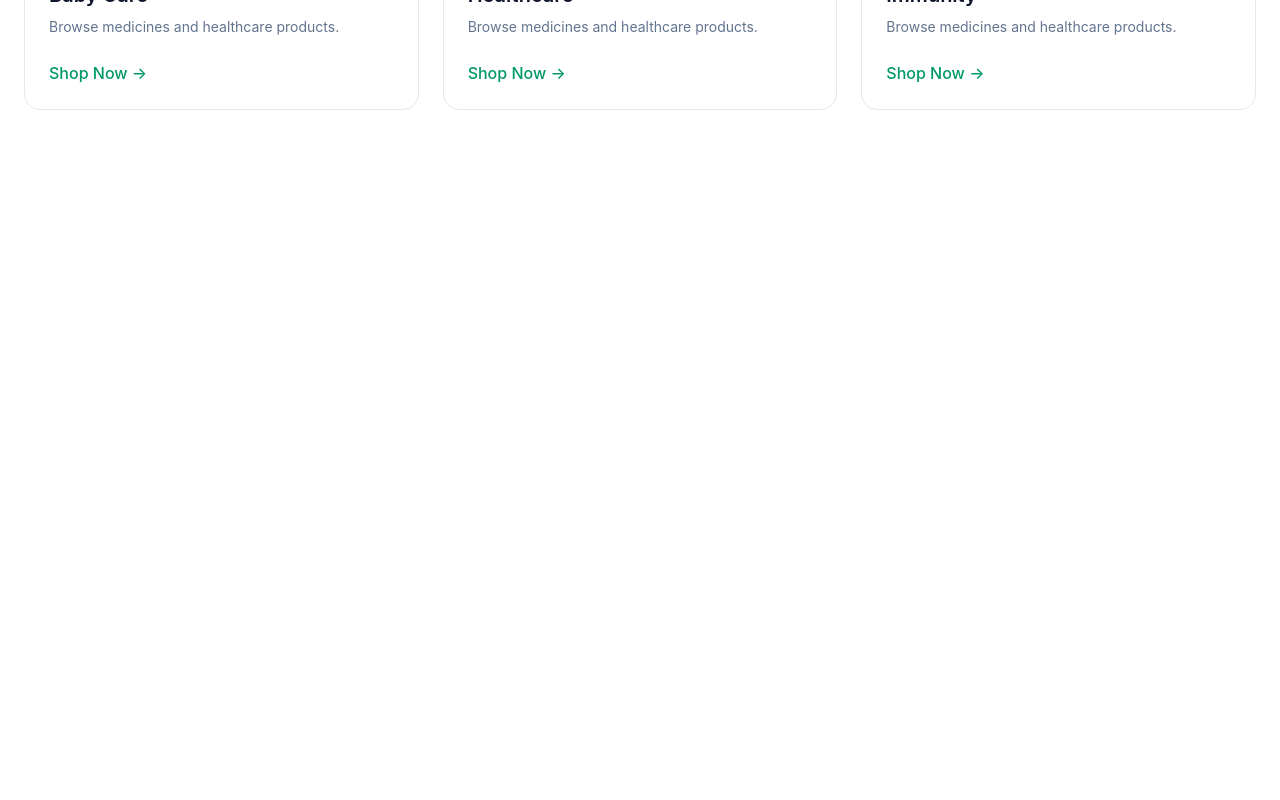
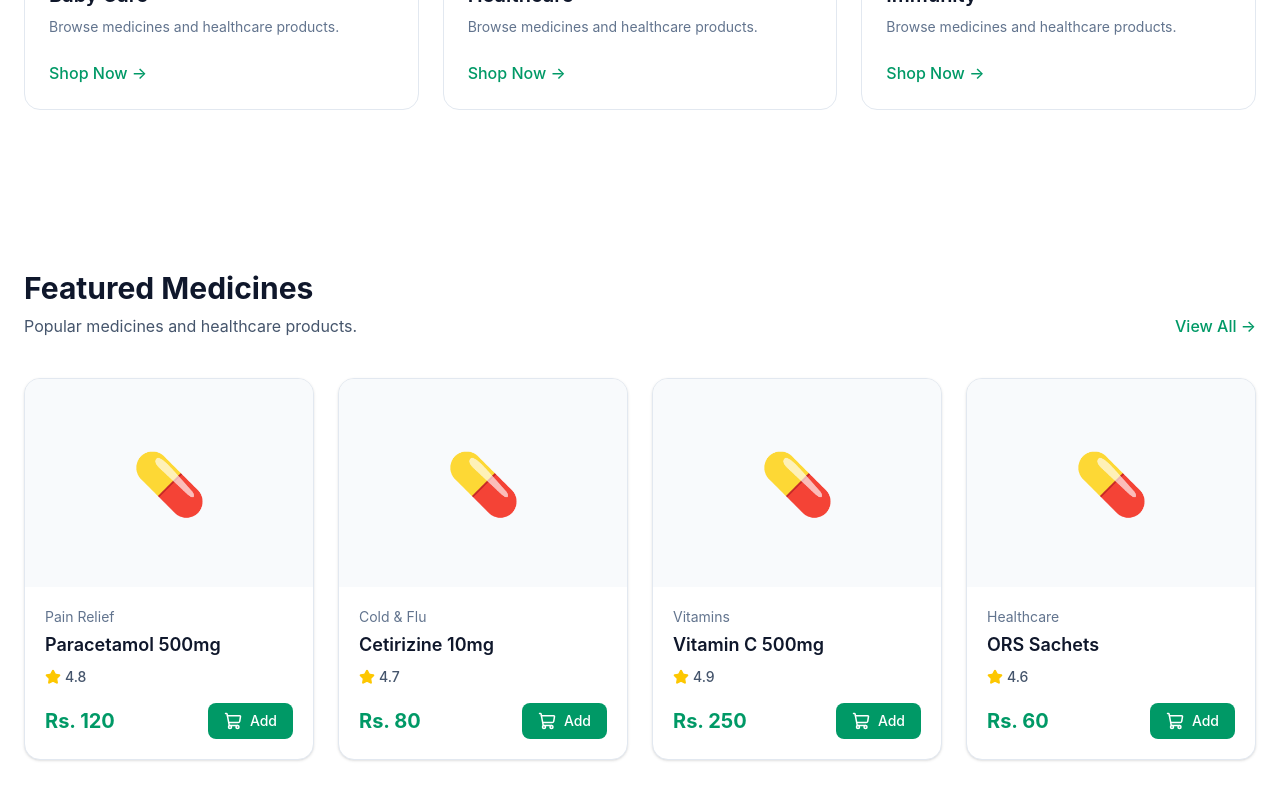
Before and after one commit to paudel-a/AushadhiXpress, a React (Vite) app: page / in a window 1280 px wide. Shown: the part 1295-2095 px from the top of the page. Before the commit the page ends 1485 px from the top, so only its background shows below. Built offline with nearby package versions, Linux system fonts and the light colour scheme.

Commit message:
feat: add featured medicines section

```diff
--- a/src/App.tsx
+++ b/src/App.tsx
@@ -1,12 +1,14 @@
 import Navbar from "./components/layout/Navbar";
 import Hero from "./components/home/Hero";
 import Categories from "./components/home/Categories";
+import FeaturedMedicines from "./components/home/FeaturedMedicines";
 function App() {
   return (
     <>
       <Navbar />
       <Hero />
       <Categories />
+      <FeaturedMedicines />
     </>
   );
 }
--- /dev/null
+++ b/src/components/home/FeaturedMedicines.tsx
@@ -0,0 +1,36 @@
+import { medicines } from "../../data/medicines";
+import MedicineCard from "./MedicineCard";
+
+function FeaturedMedicines() {
+  return (
+    <section className="px-6 py-20">
+      <div className="mx-auto max-w-7xl">
+        {/* Section Header */}
+        <div className="mb-10 flex items-end justify-between">
+          <div>
+            <h2 className="text-3xl font-bold text-slate-900">
+              Featured Medicines
+            </h2>
+
+            <p className="mt-2 text-slate-600">
+              Popular medicines and healthcare products.
+            </p>
+          </div>
+
+          <button className="font-medium text-emerald-600 transition hover:text-emerald-700">
+            View All →
+          </button>
+        </div>
+
+        {/* Medicine Grid */}
+        <div className="grid gap-6 sm:grid-cols-2 lg:grid-cols-4">
+          {medicines.map((medicine) => (
+            <MedicineCard key={medicine.id} medicine={medicine} />
+          ))}
+        </div>
+      </div>
+    </section>
+  );
+}
+
+export default FeaturedMedicines;
--- /dev/null
+++ b/src/components/home/MedicineCard.tsx
@@ -0,0 +1,50 @@
+import { Star, ShoppingCart } from "lucide-react";
+import type { Medicine } from "../../data/medicines";
+
+interface MedicineCardProps {
+  medicine: Medicine;
+}
+
+function MedicineCard({ medicine }: MedicineCardProps) {
+  return (
+    <div className="group overflow-hidden rounded-2xl border border-slate-200 bg-white shadow-sm transition-all duration-300 hover:-translate-y-1 hover:shadow-lg">
+      {/* Medicine Image */}
+      <div className="flex h-52 items-center justify-center bg-slate-50">
+        <div className="flex h-52 items-center justify-center bg-slate-50">
+          <div className="text-6xl">💊</div>
+        </div>
+      </div>
+
+      {/* Medicine Details */}
+      <div className="p-5">
+        <p className="text-sm text-slate-500">{medicine.category}</p>
+
+        <h3 className="mt-1 text-lg font-semibold text-slate-900">
+          {medicine.name}
+        </h3>
+
+        {/* Rating */}
+        <div className="mt-2 flex items-center gap-1">
+          <Star size={16} className="fill-yellow-400 text-yellow-400" />
+          <span className="text-sm font-medium text-slate-600">
+            {medicine.rating}
+          </span>
+        </div>
+
+        {/* Price + Cart */}
+        <div className="mt-4 flex items-center justify-between">
+          <p className="text-xl font-bold text-emerald-600">
+            Rs. {medicine.price}
+          </p>
+
+          <button className="flex items-center gap-2 rounded-lg bg-emerald-600 px-4 py-2 text-sm font-medium text-white transition hover:bg-emerald-700">
+            <ShoppingCart size={18} />
+            Add
+          </button>
+        </div>
+      </div>
+    </div>
+  );
+}
+
+export default MedicineCard;
--- /dev/null
+++ b/src/data/medicines.ts
@@ -0,0 +1,43 @@
+export interface Medicine {
+  id: number;
+  name: string;
+  category: string;
+  price: number;
+  rating: number;
+  image: string;
+}
+
+export const medicines: Medicine[] = [
+  {
+    id: 1,
+    name: "Paracetamol 500mg",
+    category: "Pain Relief",
+    price: 120,
+    rating: 4.8,
+    image: "/medicines/paracetamol.jpg",
+  },
+  {
+    id: 2,
+    name: "Cetirizine 10mg",
+    category: "Cold & Flu",
+    price: 80,
+    rating: 4.7,
+    image: "/medicines/cetirizine.jpg",
+  },
+  {
+    id: 3,
+    name: "Vitamin C 500mg",
+    category: "Vitamins",
+    price: 250,
+    rating: 4.9,
+    image: "/medicines/vitamin-c.jpg",
+  },
+  {
+    id: 4,
+    name: "ORS Sachets",
+    category: "Healthcare",
+    price: 60,
+    rating: 4.6,
+    image: "/medicines/ors.jpg",
+  },
+];
```
